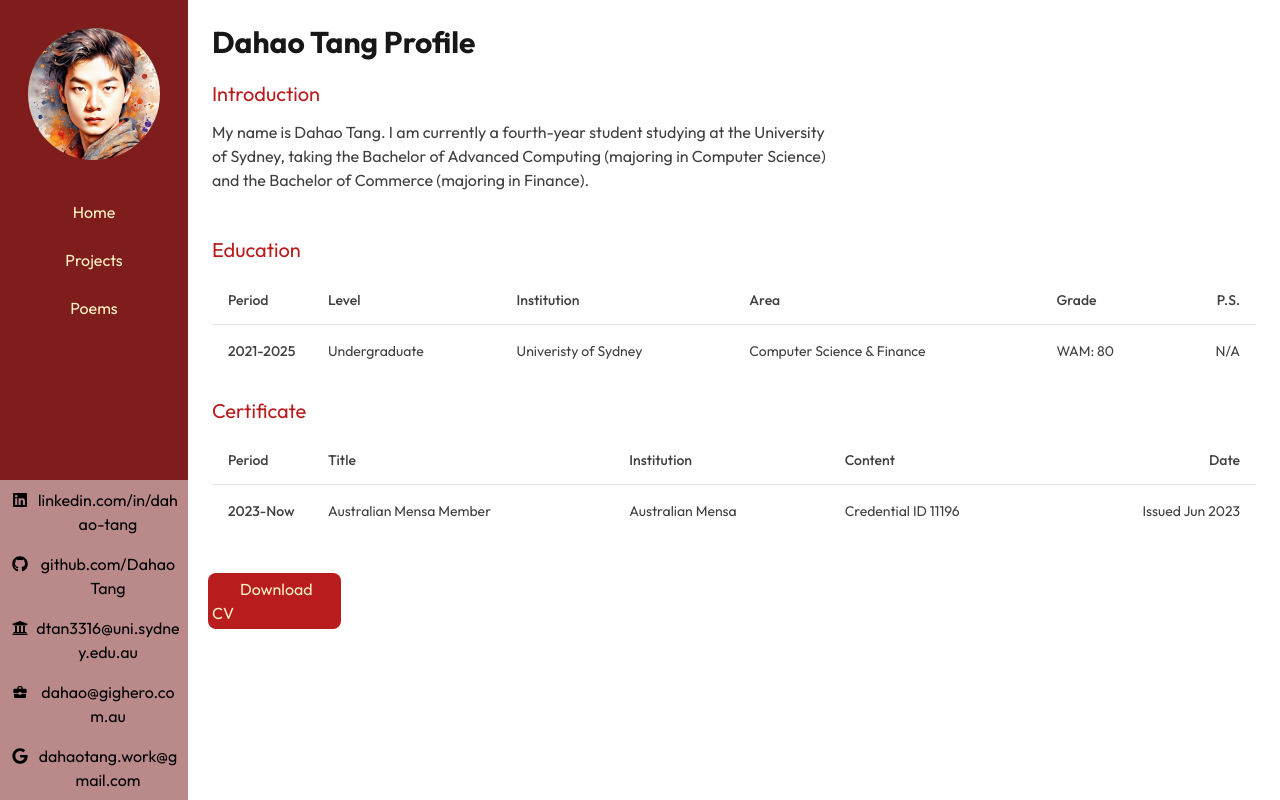
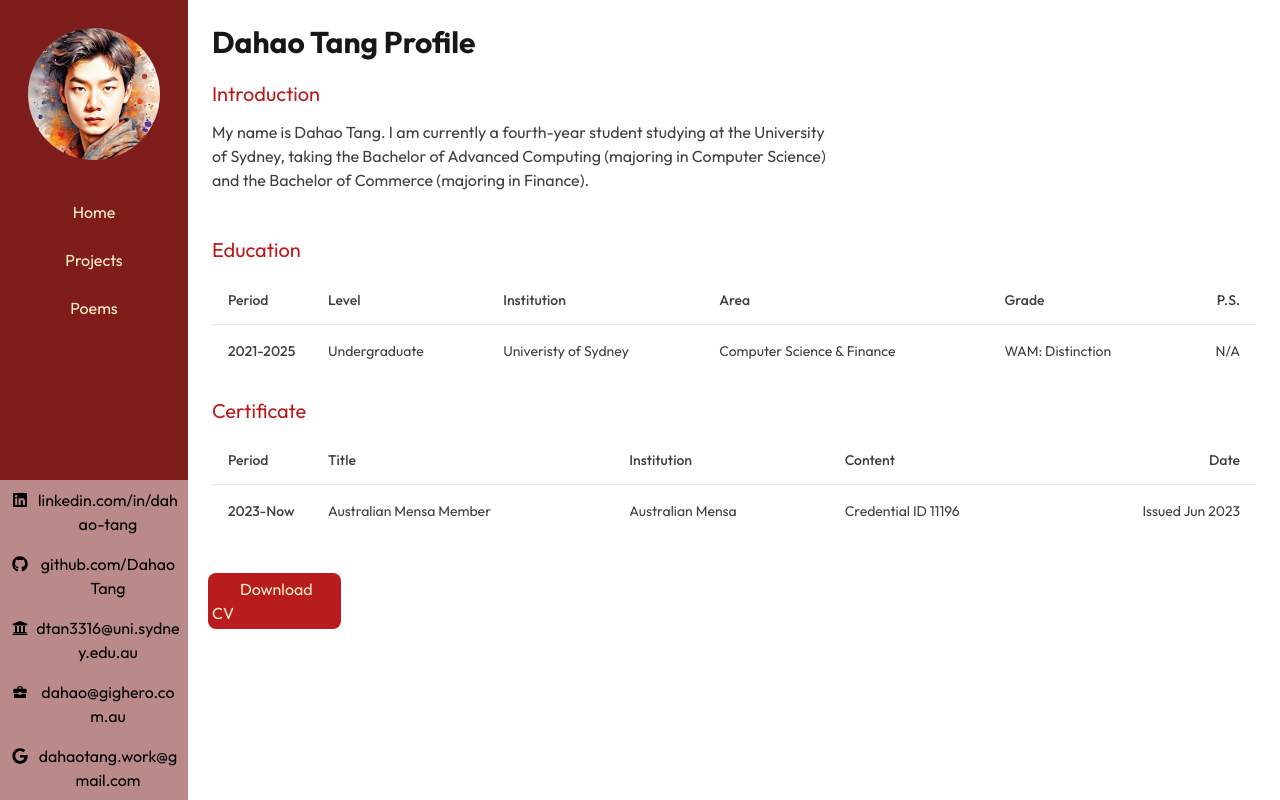
Before and after one commit to DahaoTang/DahaoTang.github.io, a Next.js app: page / in a window 1280 px wide. Built offline with nearby package versions, Linux system fonts and the light colour scheme.

Commit message:
wam updated

```diff
--- a/app/(site)/page.tsx
+++ b/app/(site)/page.tsx
@@ -55,7 +55,7 @@ export default function Home() {
 								Univeristy of Sydney
 							</TableCell>
 							<TableCell>Computer Science & Finance</TableCell>
-							<TableCell>WAM: 80</TableCell>
+							<TableCell>WAM: Distinction</TableCell>
 							<TableCell className="text-right">N/A</TableCell>
 						</TableRow>
 					</TableBody>
```
